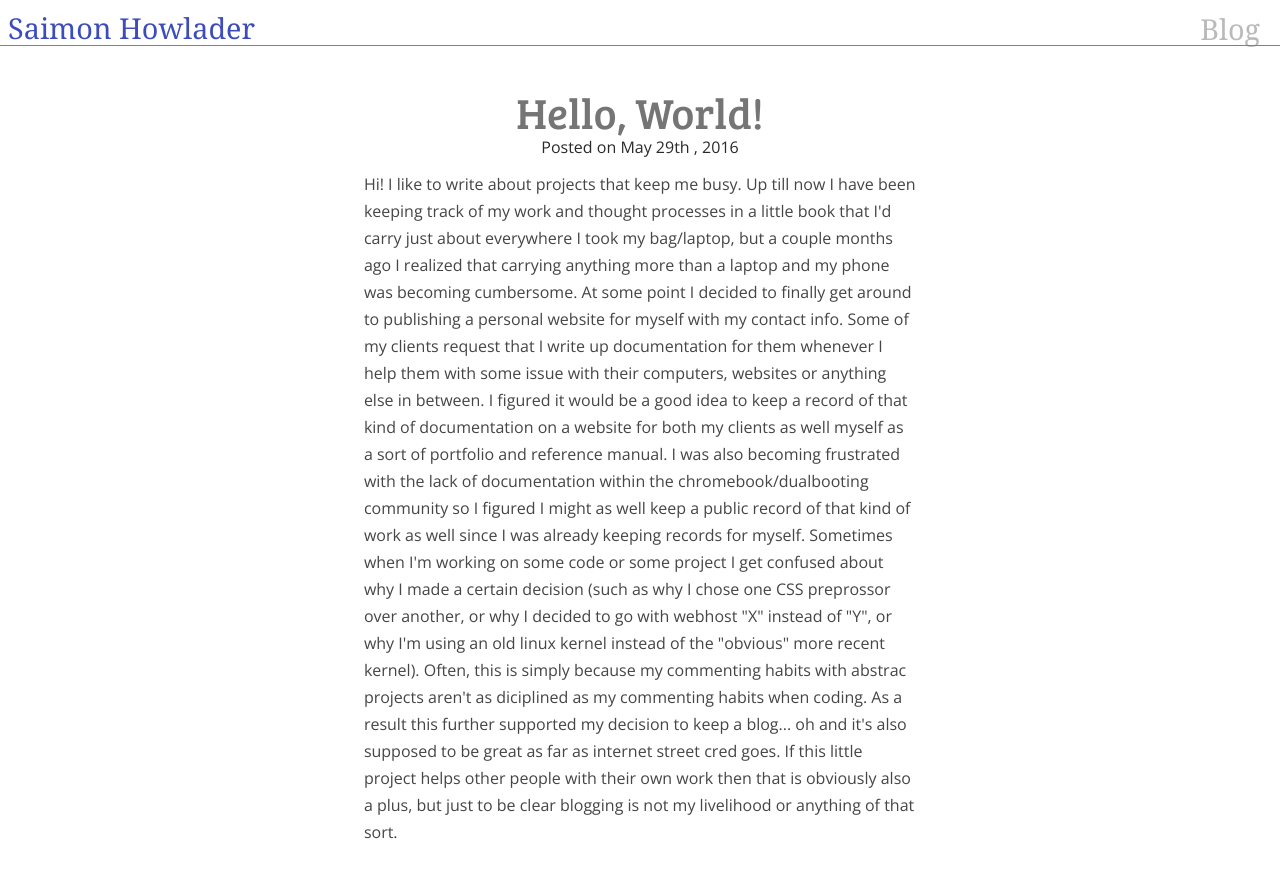
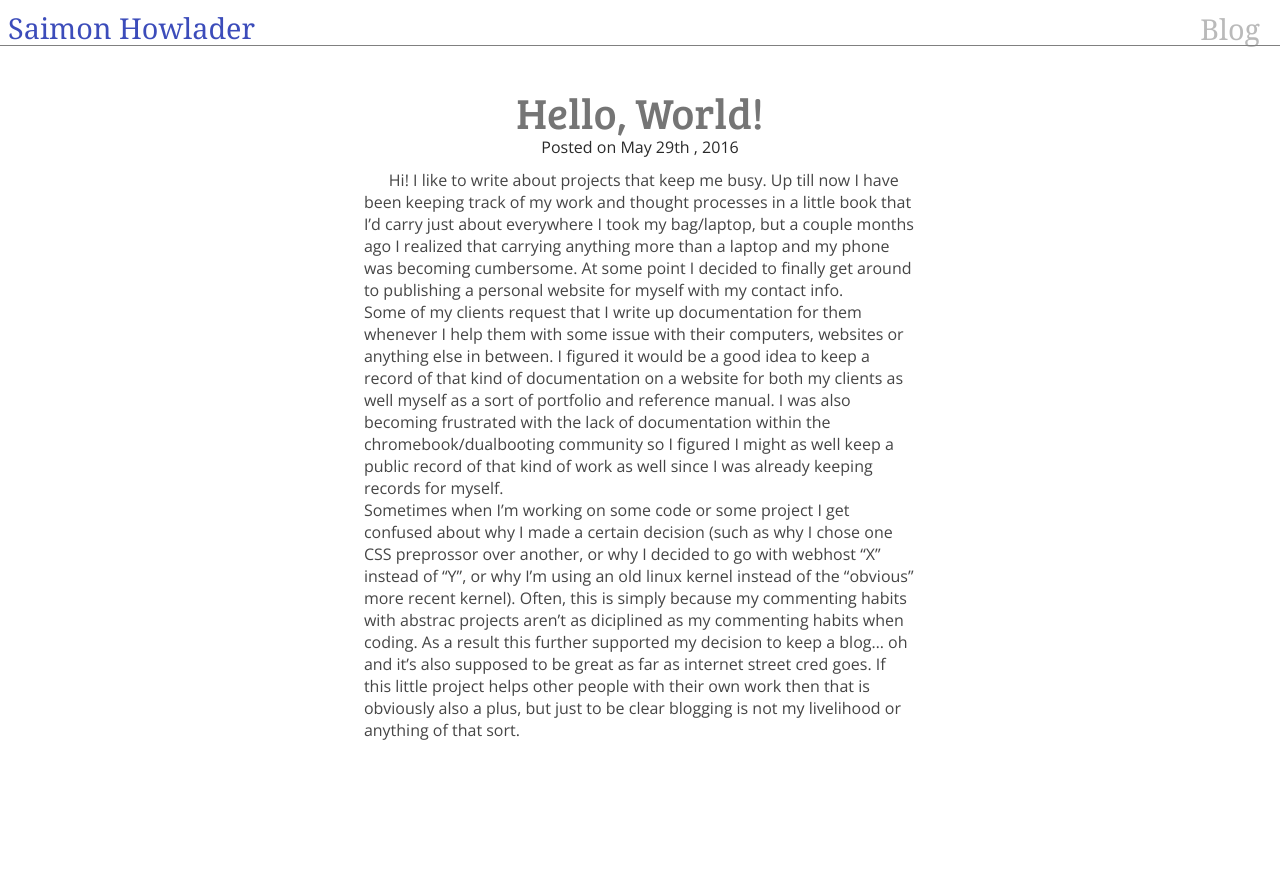
Before and after one commit to saimonhowlader/saimonhowlader.github.io, a Jekyll site: the page built from _posts/2016-05-29-hello-world.md, in a window 1280 px wide. Shown: the top 878 px of the page. Built offline with Jekyll 4.4.1, drawn with Linux system fonts in a browser that asks for light colours; part of the change alters nothing that is shown.

```diff
--- a/_posts/2016-05-29-hello-world.md
+++ b/_posts/2016-05-29-hello-world.md
@@ -4,7 +4,7 @@ layout: post
 title: "Hello, World!"
 ---
 
-<space><space><space><space><space><space>Hi! I like to write about projects that keep me busy. Up till now I have been keeping track of my work and thought processes in a little book that I'd carry just about everywhere I took my bag/laptop, but a couple months ago I realized that carrying anything more than a laptop and my phone was becoming cumbersome. At some point I decided to finally get around to publishing a personal website for myself with my contact info.
+&nbsp;&nbsp;&nbsp;&nbsp;&nbsp;&nbsp;Hi! I like to write about projects that keep me busy. Up till now I have been keeping track of my work and thought processes in a little book that I'd carry just about everywhere I took my bag/laptop, but a couple months ago I realized that carrying anything more than a laptop and my phone was becoming cumbersome. At some point I decided to finally get around to publishing a personal website for myself with my contact info.
 Some of my clients request that I write up documentation for them whenever I help them with some issue with their computers, websites or anything else in between. I figured it would be a good idea to keep a record of that kind of documentation on a website for both my clients as well myself as a sort of portfolio and reference manual. I was also becoming frustrated with the lack of documentation within the chromebook/dualbooting community so I figured I might as well keep a public record of that kind of work as well since I was already keeping records for myself.
 
 
```
